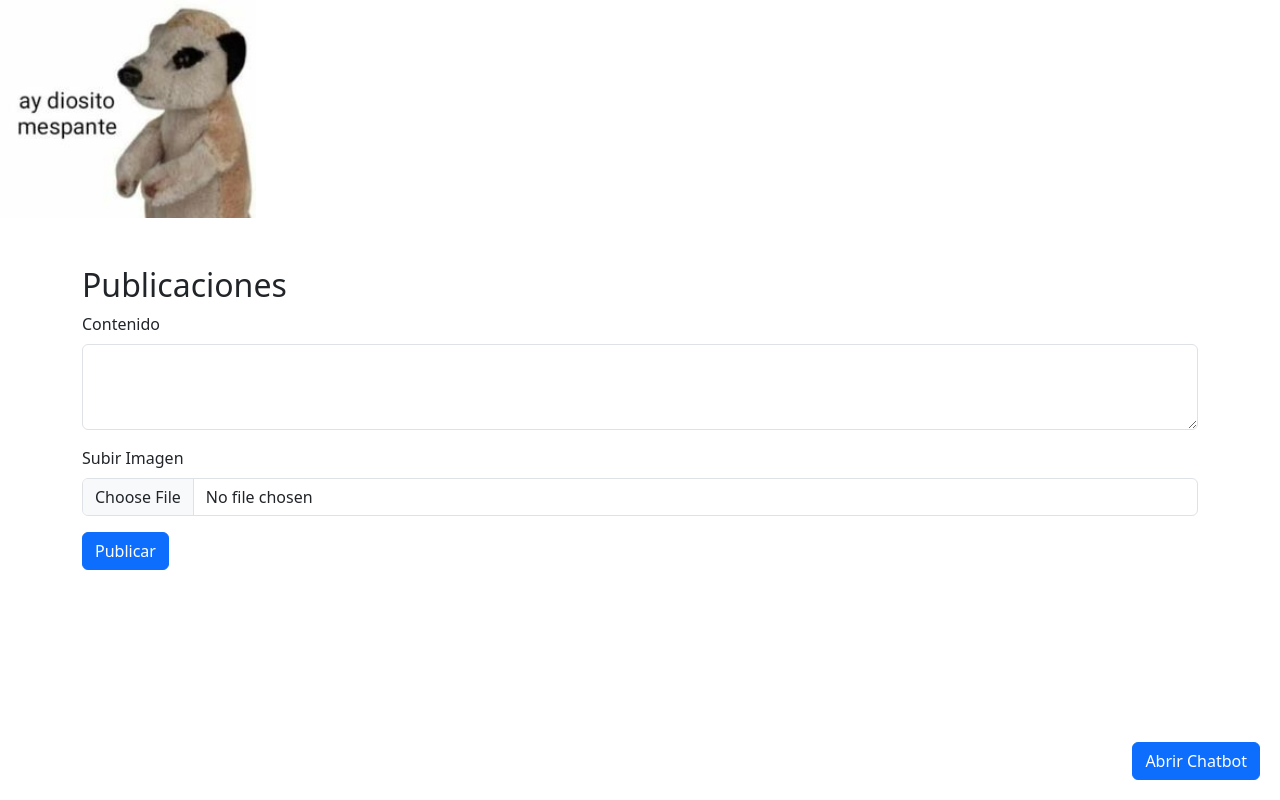
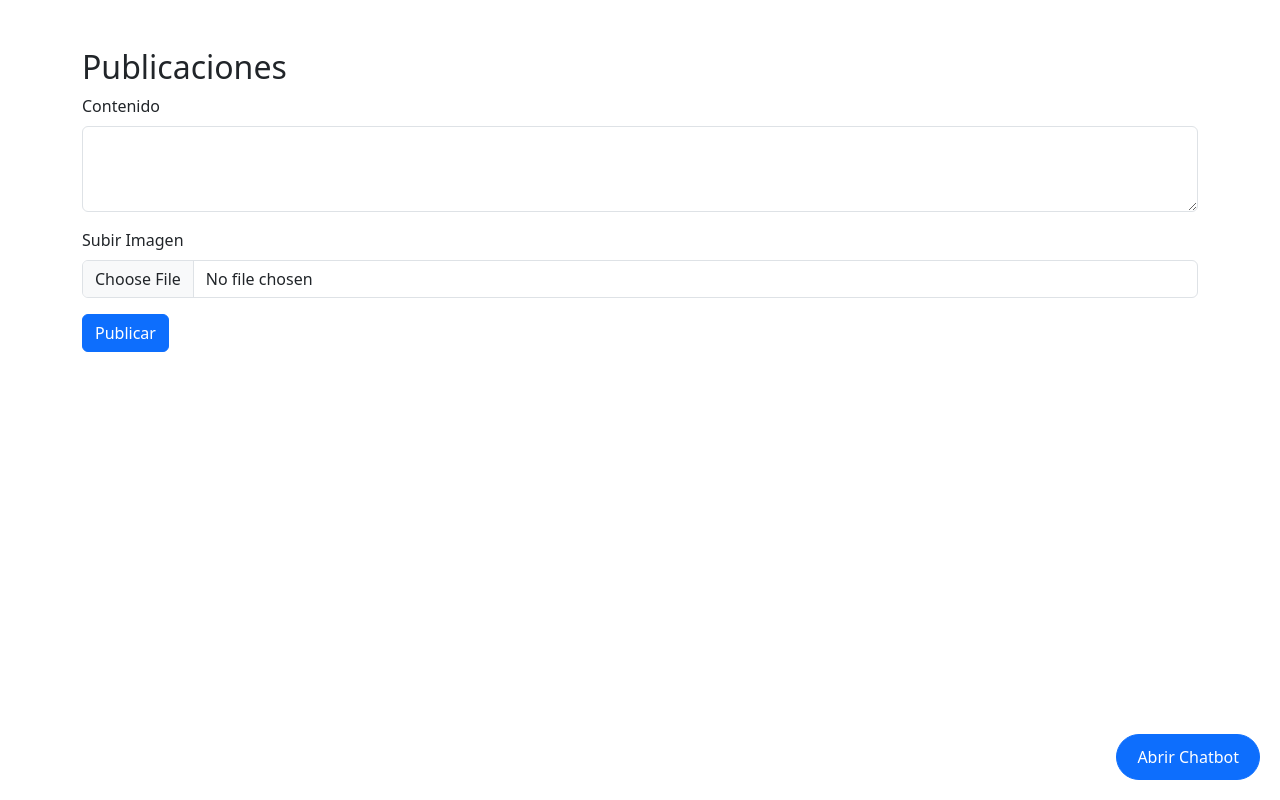
Before and after one commit to JonaVeg/Publicaciones, a plain HTML site: page index.html in a window 1280 px wide. Drawn offline with nearby package versions, Linux system fonts and the light colour scheme; no server answers.

Commit message:
Firebase

```diff
--- a/index.html
+++ b/index.html
@@ -9,22 +9,31 @@
     <!-- Bootstrap CSS v5.2.1 -->
     <link href="https://cdn.jsdelivr.net/npm/bootstrap@5.3.2/dist/css/bootstrap.min.css" rel="stylesheet" integrity="sha384-T3c6CoIi6uLrA9TneNEoa7RxnatzjcDSCmG1MXxSR1GAsXEV/Dwwykc2MPK8M2HN" crossorigin="anonymous" />
     <style>
-        /* Asegura que la imagen se ajuste al ancho del contenedor y sea visible en diferentes dispositivos */
-        .img-fluid {
-            width: 20%; /* Ocupa todo el ancho del contenedor */
-            height: auto; /* Mantiene la proporción de la imagen */
-        }
-        .full-width {
-            width: 500%; /* Asegura que el contenedor ocupa el ancho completo del viewport */
-            overflow: hidden; /* Evita el desbordamiento */
-        }
+
+    /* Estilo personalizado del chatbot para que se integre mejor */
+    #chatbot-container {
+      box-shadow: 0 4px 8px rgba(0, 0, 0, 0.2);
+      border-radius: 10px;
+    }
+
+    #open-chatbot {
+      border-radius: 50px;
+      padding: 10px 20px;
+    }
+
+    /* Estilo del footer para darle un toque más moderno
+    footer {
+      background-color: #f8f9fa;
+      padding: 20px 0;
+      text-align: center;
+    }*/
     </style>
 </head>
   <body>
     <header>
       <!-- place navbar here -->
     </header>
-    <img src="f39e57dfab4f10835eca5a43875602f9.jpg" class="img-fluid" sizes="" srcset="">
+    <!--<img src="f39e57dfab4f10835eca5a43875602f9.jpg" class="img-fluid" sizes="" srcset="">-->
     <main>
       <div class="container mt-5">
         <h2>Publicaciones</h2>
@@ -51,6 +60,9 @@
       <iframe id="chatbot-frame" src="https://chatbot-production-fbcb.up.railway.app/" width="100%" height="100%" frameborder="0"></iframe>
     </div>
     <button id="open-chatbot" style="position: fixed; bottom: 20px; right: 20px; z-index: 9999;" class="btn btn-primary">Abrir Chatbot</button>
+
+
+
     <script>
       // Al hacer clic en el botón, se despliega el chatbot
       const openChatbotBtn = document.getElementById('open-chatbot');
@@ -70,10 +82,6 @@
 
 
 
-    <footer>
-      <!-- place footer here -->
-    </footer>
-
     <!-- Bootstrap JavaScript Libraries -->
     <script src="https://cdn.jsdelivr.net/npm/@popperjs/core@2.11.8/dist/umd/popper.min.js" integrity="sha384-I7E8VVD/ismYTF4hNIPjVp/Zjvgyol6VFvRkX/vR+Vc4jQkC+hVqc2pM8ODewa9r" crossorigin="anonymous"></script>
     <script src="https://cdn.jsdelivr.net/npm/bootstrap@5.3.2/dist/js/bootstrap.min.js" integrity="sha384-BBtl+eGJRgqQAUMxJ7pMwbEyER4l1g+O15P+16Ep7Q9Q+zqX6gSbd85u4mG4QzX+" crossorigin="anonymous"></script>
```
